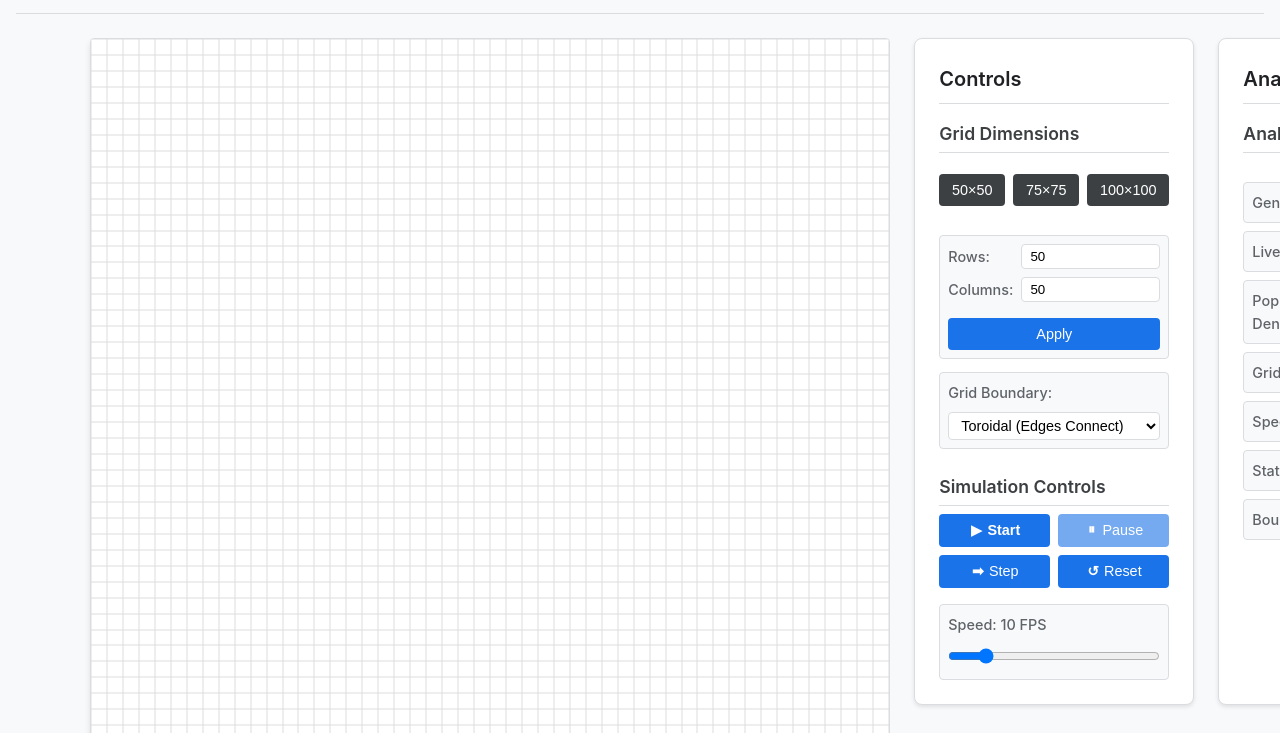
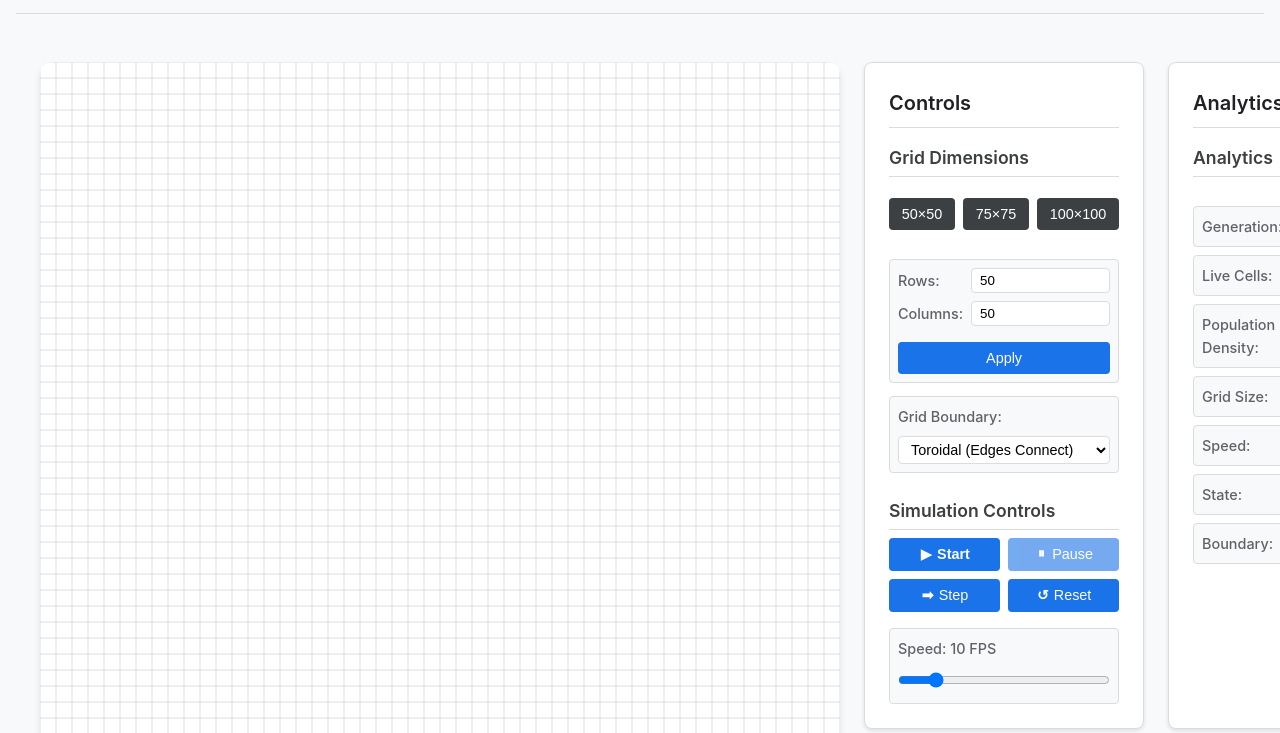
Before and after one commit to AntonioAI/game-of-life-simulator, a plain HTML site: page index.html in a window 1280 px wide. Shown: the part 67-800 px from the top of the page. Drawn offline with Linux system fonts and the light colour scheme.

Commit message:
nitpick
Ensure that any related styling or layout constraints are updated to match the new canvas dimensions (800x800) to avoid potential inconsistencies in the UI.

```diff
--- a/index.html
+++ b/index.html
@@ -21,7 +21,7 @@
 
         <main>
             <div class="canvas-container">
-                <canvas id="game-canvas" width="800" height="600"></canvas>
+                <canvas id="game-canvas" width="800" height="800"></canvas>
             </div>
 
             <div class="sidebar">
--- a/styles.css
+++ b/styles.css
@@ -104,29 +104,22 @@ main {
 }
 
 .canvas-container {
-    display: flex;
-    justify-content: center;
-    align-items: center;
+    position: relative;
     width: 100%;
+    max-width: 800px;
+    margin: 0 auto;
+    background-color: var(--panel-background);
+    border-radius: var(--radius-lg);
+    box-shadow: var(--shadow-lg);
     overflow: hidden;
-    /* Hardware acceleration for smooth animations */
-    transform: translateZ(0);
-    -webkit-transform: translateZ(0);
-    will-change: transform;
 }
 
 #game-canvas {
-    width: 800px;
-    height: 800px;
-    border: 1px solid var(--border-color);
-    border-radius: var(--radius-sm);
-    box-shadow: var(--shadow-lg);
+    display: block;
+    width: 100%;
+    height: 100%;
+    aspect-ratio: 1;
     background-color: var(--panel-background);
-    image-rendering: pixelated; /* For clear grid rendering */
-    image-rendering: -moz-crisp-edges; /* Firefox */
-    image-rendering: crisp-edges; /* Standard */
-    touch-action: none; /* Prevent default touch actions like scrolling */
-    -ms-touch-action: none; /* For older IE */
 }
 
 /* Sidebar layout */
@@ -312,16 +305,15 @@ footer {
 /* Responsive styles */
 @media screen and (min-width: 768px) {
     main {
-        flex-direction: row;
-        align-items: flex-start;
+        display: grid;
+        grid-template-columns: 800px 1fr;
+        gap: var(--spacing-lg);
+        padding: var(--spacing-lg);
     }
 
     .canvas-container {
-        flex: 2.5;
-        min-height: 80vh;
-        display: flex;
-        align-items: center;
-        justify-content: flex-end;
+        width: 800px;
+        height: 800px;
     }
 
     .sidebar {
@@ -332,9 +324,8 @@ footer {
 
 @media screen and (max-width: 767px) {
     #game-canvas {
-        width: 100%;
-        height: auto;
-        aspect-ratio: 1;
+        max-width: 100vw;
+        max-height: 100vw;
     }
 
     header h1 {
```
